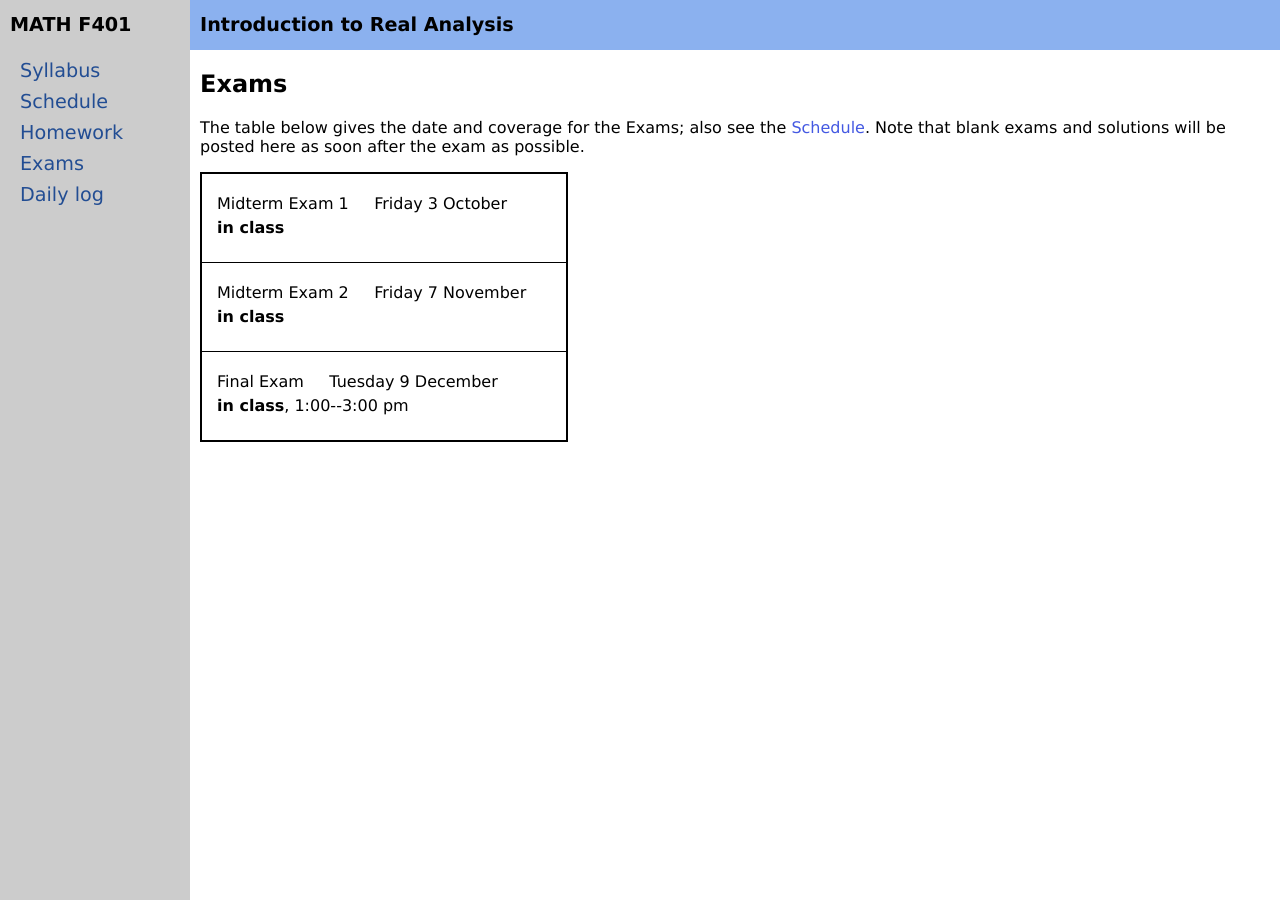
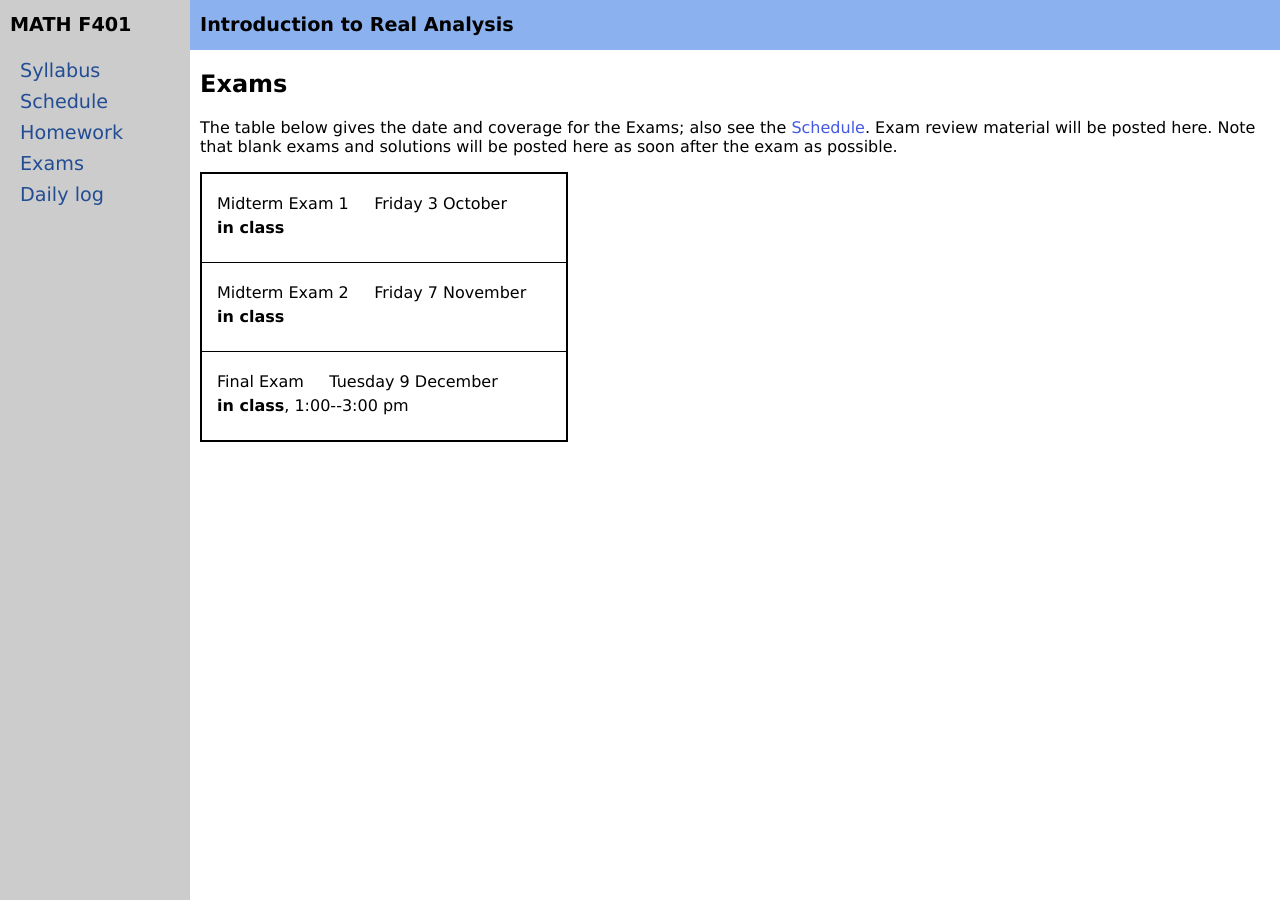
Before and after one commit to bueler/real, a Jekyll site: the page built from exams.md, in a window 1280 px wide. Built offline with Jekyll 4.4.1, drawn with Linux system fonts in a browser that asks for light colours.

Commit message:
exams page info

```diff
--- a/exams.md
+++ b/exams.md
@@ -5,6 +5,6 @@ title: Exams
 
 ## Exams
 
-The table below gives the date and coverage for the Exams; also see the [Schedule](assets/general/F25/schedule.pdf).  Note that blank exams and solutions will be posted here as soon after the exam as possible.
+The table below gives the date and coverage for the Exams; also see the [Schedule](assets/general/F25/schedule.pdf).  Exam review material will be posted here.  Note that blank exams and solutions will be posted here as soon after the exam as possible.
 
 {% include exam_table.md  data=site.data.exams %}
```
